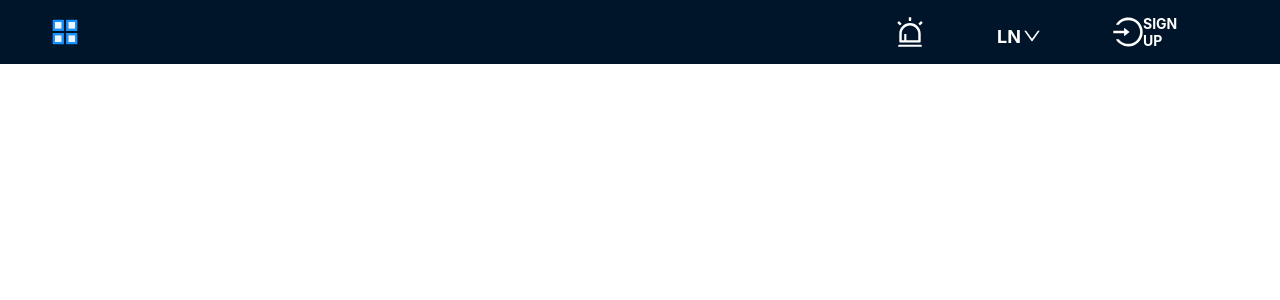
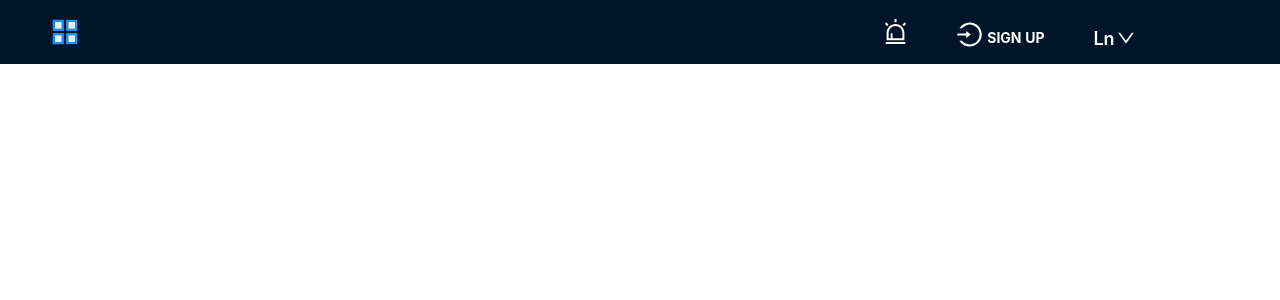
Before and after one commit to SajidAli11/redux-templete, a React (Create React App) app: page / in a window 1280 px wide. Shown: the top 300 px of the page. Built offline with nearby package versions, Linux system fonts and the light colour scheme.

Commit message:
new file:   src/component/NavBar/DropDown.tsx 	new file:   src/component/NavBar/Global.styled.ts 	modified:   src/component/NavBar/Header.styled.ts 	modified:   src/component/NavBar/Navbar.tsx

```diff
--- /dev/null
+++ b/src/component/NavBar/DropDown.tsx
@@ -0,0 +1,45 @@
+import { Menu} from 'antd';
+
+ const menu = (
+    <Menu
+      selectable
+      defaultSelectedKeys={['3']}
+      items={[
+        {
+          key: '1',
+          label: 'English',
+        },
+        {
+          key: '2',
+          label: 'Chinese',
+        },
+        {
+          key: '3',
+          label: 'Spanish',
+        },
+        {
+          key: '4',
+          label: 'German',
+        },
+      ]}
+    />
+  );
+
+  const SignUpDropDown = (
+    <Menu
+      selectable
+      defaultSelectedKeys={['3']}
+      items={[
+        {
+          key: '1',
+          label: 'Log In',
+        },
+        {
+          key: '2',
+          label: 'Log Out',
+        },
+
+      ]}
+    />
+  );
+  export {menu,SignUpDropDown }
--- /dev/null
+++ b/src/component/NavBar/Global.styled.ts
@@ -0,0 +1,14 @@
+import {createGlobalStyle} from 'styled-components'
+
+
+
+const GlobalStyle=createGlobalStyle`
+
+.ant-dropdown-menu{
+    margin-top:10px ;
+
+}
+ `
+
+
+export {GlobalStyle}
--- a/src/component/NavBar/Header.styled.ts
+++ b/src/component/NavBar/Header.styled.ts
@@ -1,8 +1,4 @@
 import styled from "styled-components"
-
-
-
-
 
 
 const LogoIcon=styled.div`
@@ -20,33 +16,43 @@ justify-content: space-around;
 const IconDiv=styled.div`
 display: flex;
 width: 300px;
+align-items: center;
 justify-content:space-around;
 `
 const Icon =styled.span`
-font-size: 30px;
+font-size: 25px;
 color:white;
 font-weight: bold;
 
 `
 const Language=styled.div`
-text-transform: uppercase;
-margin-top: 12px;
 color:white;
-font-weight: bold;
 font-size: 18px;
+margin-top: 13px;
+font-weight: 600;
+display: flex;
+align-items: center;
+width: fit-content;
+justify-content: space-between;
+
+
 `
 const SignUp=styled.div`
 display: flex;
 align-items: center;
-width:10px;
+width: fit-content;
 justify-content: space-between;
+margin-top: 6px;
 `
 const SignUpText=styled.span`
 color:white;
 font-weight: bold;
+margin-left: 5px;
+margin-top: 5px;
 `
 
 
 
 
+
 export {LogoIcon,NavbarSlider,Icon,IconDiv,Language,SignUp,SignUpText,}
--- a/src/component/NavBar/Navbar.tsx
+++ b/src/component/NavBar/Navbar.tsx
@@ -1,58 +1,51 @@
-import React, {useState} from 'react'
+import React, { useState } from "react";
 import "antd/dist/antd.min.css";
-import { AlertOutlined ,DownOutlined, LoginOutlined,AppstoreTwoTone} from '@ant-design/icons';
-import { Layout,Menu,Dropdown, Space, Typography,} from 'antd';
-import { LogoIcon,NavbarSlider,Icon,IconDiv, Language,SignUp,SignUpText,} from './Header.styled';
-import styled from 'styled-components';
+import {
+  AlertOutlined,
+  DownOutlined,
+  LoginOutlined,
+  AppstoreTwoTone,
+} from "@ant-design/icons";
+import { Layout, Menu, Dropdown, Space, Typography } from "antd";
+import {
+  LogoIcon,
+  NavbarSlider,
+  Icon,
+  IconDiv,
+  Language,
+  SignUp,
+  SignUpText,
+} from "./Header.styled";
+import { menu, SignUpDropDown } from "./DropDown";
+import { GlobalStyle } from "./Global.styled";
 
-
-const {Header}=Layout;
-
- const menu = (
-  <Menu
-    selectable
-    defaultSelectedKeys={['3']}
-    items={[
-      {
-        key: '1',
-        label: 'English',
-      },
-      {
-        key: '2',
-        label: 'Chinese',
-      },
-      {
-        key: '3',
-        label: 'Spanish',
-      },
-      {
-        key: '4',
-        label: 'German',
-      },
-    ]}
-  />
-);
-
-
+const { Header } = Layout;
 
 const Navbar = () => {
   const [size, setSize] = useState(2);
   return (
+    <>
+      <GlobalStyle />
 
-<>
-
-
-    <Header style={{ position: 'fixed', zIndex: 1, width: '100%' ,lineHeight:'normal' , }}>
-
-      <Menu theme="dark" mode="horizontal" defaultSelectedKeys={['2']} style={{height: '100%', alignItems: 'center'}} >
-
-          <LogoIcon><AppstoreTwoTone /></LogoIcon>
-
-
+      <Header
+        style={{
+          position: "fixed",
+          zIndex: 1,
+          width: "100%",
+          lineHeight: "normal",
+        }}
+      >
+        <Menu
+          theme="dark"
+          mode="horizontal"
+          defaultSelectedKeys={["2"]}
+          style={{ height: "100%", alignItems: "center" }}
+        >
+          <LogoIcon>
+            <AppstoreTwoTone />
+          </LogoIcon>{" "}
           {/* styled component for logo */}
-
           <NavbarSlider>
-
             {/* <SearchDiv>
           {searchstate&&<SearchInput placeholder="Searching . . ." />}
           <Icon onClick={handleState}><SearchOutlined /></Icon>
@@ -60,41 +53,39 @@ const Navbar = () => {
             {/* styled component for search input type */}
 
             <IconDiv>
-          <Icon><AlertOutlined  /></Icon>
+              <Icon>
+                <AlertOutlined />
+              </Icon>
 
-          <Language>
-          <Dropdown overlay={menu} >
-            <Typography.Link style={{color:"white"}}>
-             <Space size={size}>
-              LN
-              <DownOutlined/>
+              <Dropdown overlay={SignUpDropDown}>
+                <Typography.Link style={{ color: "white" }}>
+                  <Space>
+                    <SignUp>
+                      <Icon>
+                        <LoginOutlined />
+                      </Icon>
+                      <SignUpText>SIGN UP</SignUpText>
+                    </SignUp>
+                    {/*  signup */}
                   </Space>
                 </Typography.Link>
               </Dropdown>
 
+              <Language>
+                <Dropdown overlay={menu}>
+                  <Typography.Link style={{ color: "white" }}>
+                    <Space size={size}>
+                      Ln {/*  Languages */}
+                      <DownOutlined />
+                    </Space>
+                  </Typography.Link>
+                </Dropdown>
               </Language>
-          <SignUp>
-          <Icon><LoginOutlined /></Icon>
-
-          <SignUpText>SIGN UP</SignUpText>
-          </SignUp>
-
             </IconDiv>
-          {/* styled component for icons */}
-
           </NavbarSlider>
         </Menu>
-
-
-
-
-
       </Header>
-
-
-
     </>
-  )
-
-      }
-export default Navbar
+  );
+};
+export default Navbar;
```
Lines whose indentation alone changed are shown as unchanged.
